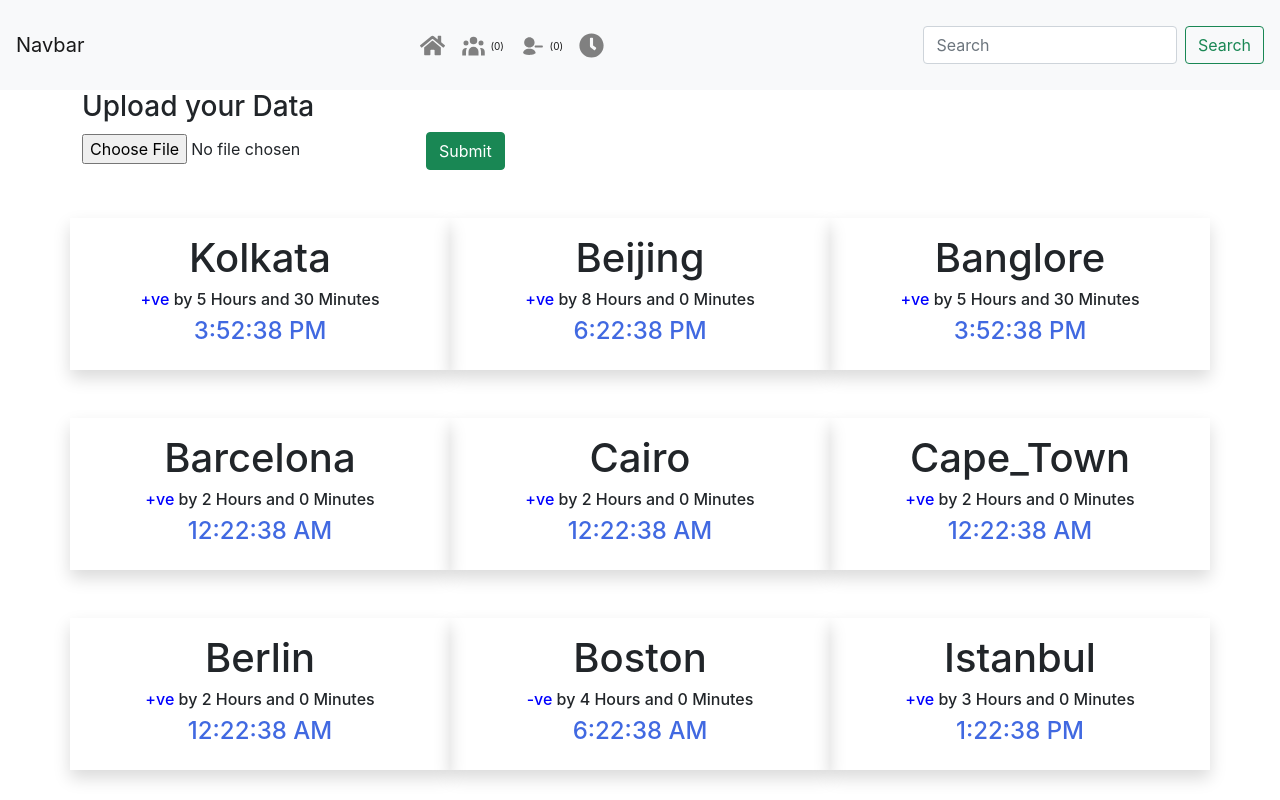
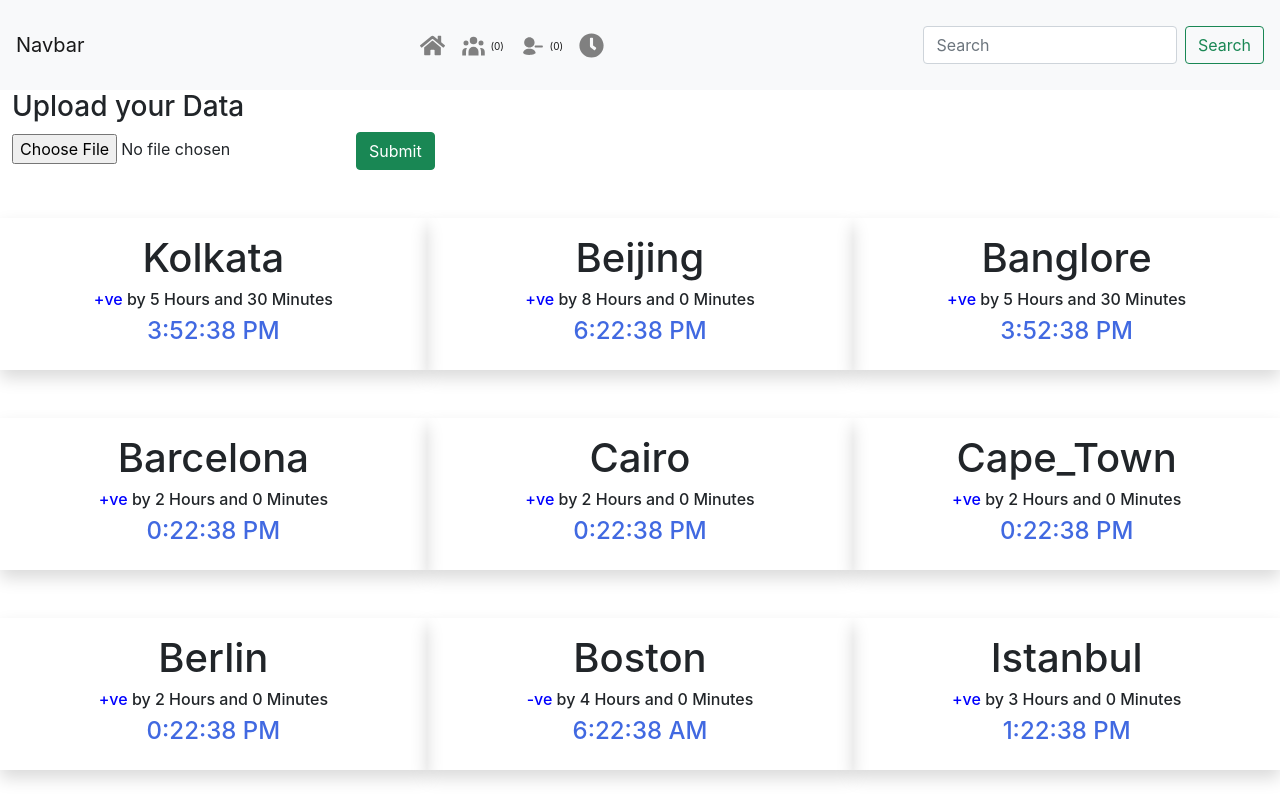
Before and after one commit to K-Sai-Rajesh/learningstatus, a React (Create React App) app: page /data in a window 1280 px wide. Shown: the top 800 px of the page. Built offline with nearby package versions, Linux system fonts and the light colour scheme; no server answers.

Commit message:
29-06-2022-1st-commit

```diff
--- a/src/AppContext/AppState.js
+++ b/src/AppContext/AppState.js
@@ -96,6 +96,13 @@ export const AppState = (props) => {
                 min : 0
             }
         },
+        Mexico  :  {
+            flag : '-',
+            gap  : {
+                hr : 5,
+                min : 0
+            }
+        },
     }
 
     const [state, setState] = useState()
--- a/src/Components/DataFetch/Data.js
+++ b/src/Components/DataFetch/Data.js
@@ -41,7 +41,7 @@ const Data = () => {
                     let flag = 'AM'
 
                     if(data.TimeZones[`${entry}`].flag === '+'){
-                        if((new Date()).getUTCHours() + data.TimeZones[`${entry}`].gap.hr > 12){
+                        if((new Date()).getUTCHours() + data.TimeZones[`${entry}`].gap.hr > 11){
                             flag = 'PM'
                             if((new Date()).getUTCMinutes() + data.TimeZones[`${entry}`].gap.min > 59){
                                 hr = ((new Date()).getUTCHours() + data.TimeZones[`${entry}`].gap.hr) -12 + 1
@@ -53,7 +53,7 @@ const Data = () => {
                         }
                         else{
                             if((new Date()).getUTCMinutes() + data.TimeZones[`${entry}`].gap.min > 59){
-                                hr = ((new Date()).getUTCHours() + data.TimeZones[`${entry}`].gap.hr)+ 1
+                                hr = ((new Date()).getUTCHours() + data.TimeZones[`${entry}`].gap.hr) + 1
                                 min = ((new Date()).getUTCMinutes() + data.TimeZones[`${entry}`].gap.min) - 60
                             }else{
                                 hr = ((new Date()).getUTCHours() + data.TimeZones[`${entry}`].gap.hr)
@@ -63,33 +63,38 @@ const Data = () => {
                     }
                     else if(data.TimeZones[`${entry}`].flag === '-'){
 
-                        if((new Date()).getUTCHours() - data.TimeZones[`${entry}`].gap.hr > 12){
+                        if((new Date()).getUTCHours() - data.TimeZones[`${entry}`].gap.hr < 0){
                             flag = 'PM'
-                            if( (new Date()).getUTCMinutes() - data.TimeZones[`${entry}`].gap.min < 0){
-                                if((new Date()).getUTCHours() - data.TimeZones[`${entry}`].gap.hr - 1 < 0){
-                                    hr = ((new Date()).getUTCHours() - data.TimeZones[`${entry}`].gap.hr - 1) + 12
-                                    min = data.TimeZones[`${entry}`].gap.min
-                                }
-                                else{
-                                    hr = (new Date()).getUTCHours() - data.TimeZones[`${entry}`].gap.hr - 1
-                                    min = data.TimeZones[`${entry}`].gap.min
-                                }
-                            }else{
-                                hr = (new Date()).getUTCHours() - data.TimeZones[`${entry}`].gap.hr
-                                min = (new Date()).getUTCMinutes() - data.TimeZones[`${entry}`].gap.min
+                            if((new Date()).getUTCMinutes() - data.TimeZones[`${entry}`].gap.min < 0){
+                                hr      =   (((new Date()).getUTCHours() - data.TimeZones[`${entry}`].gap.hr) + 12) -1
+                                min     =   ((new Date()).getUTCMinutes() - data.TimeZones[`${entry}`].gap.min) - 60
+                            }
+                            else{
+                                hr      =   ((new Date()).getUTCHours() - data.TimeZones[`${entry}`].gap.hr) + 12
+                                min     =   ((new Date()).getUTCMinutes() - data.TimeZones[`${entry}`].gap.min)
                             }
                         }
-                        else{
-                            if( (new Date()).getUTCMinutes() - data.TimeZones[`${entry}`].gap.min < 0){
-                                hr = (new Date()).getUTCHours() - data.TimeZones[`${entry}`].gap.hr - 1
-                                min = data.TimeZones[`${entry}`].gap.min
-                            }else{
-                                hr = (new Date()).getUTCHours() - data.TimeZones[`${entry}`].gap.hr
-                                min = (new Date()).getUTCMinutes() - data.TimeZones[`${entry}`].gap.min
+                        else if((new Date()).getUTCHours() - data.TimeZones[`${entry}`].gap.hr > 12){
+                            flag = 'PM'
+                            if((new Date()).getUTCMinutes() - data.TimeZones[`${entry}`].gap.min < 0){
+                                hr      =   (((new Date()).getUTCHours() - data.TimeZones[`${entry}`].gap.hr) + 12) -1
+                                min     =   ((new Date()).getUTCMinutes() - data.TimeZones[`${entry}`].gap.min) - 60
+                            }
+                            else{
+                                hr      =   ((new Date()).getUTCHours() - data.TimeZones[`${entry}`].gap.hr) + 12
+                                min     =   ((new Date()).getUTCMinutes() - data.TimeZones[`${entry}`].gap.min)
                             }
                         }
-
-
+                        else {
+                            if((new Date()).getUTCMinutes() - data.TimeZones[`${entry}`].gap.min < 0){
+                                hr      =   (((new Date()).getUTCHours() - data.TimeZones[`${entry}`].gap.hr) + 12) -1
+                                min     =   ((new Date()).getUTCMinutes() - data.TimeZones[`${entry}`].gap.min) - 60
+                            }
+                            else{
+                                hr      =   ((new Date()).getUTCHours() - data.TimeZones[`${entry}`].gap.hr)
+                                min     =   ((new Date()).getUTCMinutes() - data.TimeZones[`${entry}`].gap.min)
+                            }
+                        }
                     }
                     return(
                         <div key={entry} className="col-10 mt-5 p-3 col-sm-4 col-lg-4 shadow flex-column flex-sm-row justify-content-around">
@@ -109,7 +114,7 @@ const Data = () => {
     }
 
     return(
-        <div className="container">
+        <div className="container-fluid">
 
             <div className="row">
                 <div className="col-10 col-sm-5">
```
Also changed, not shown: 1 other file (tests, documents, lock files or other folders).
